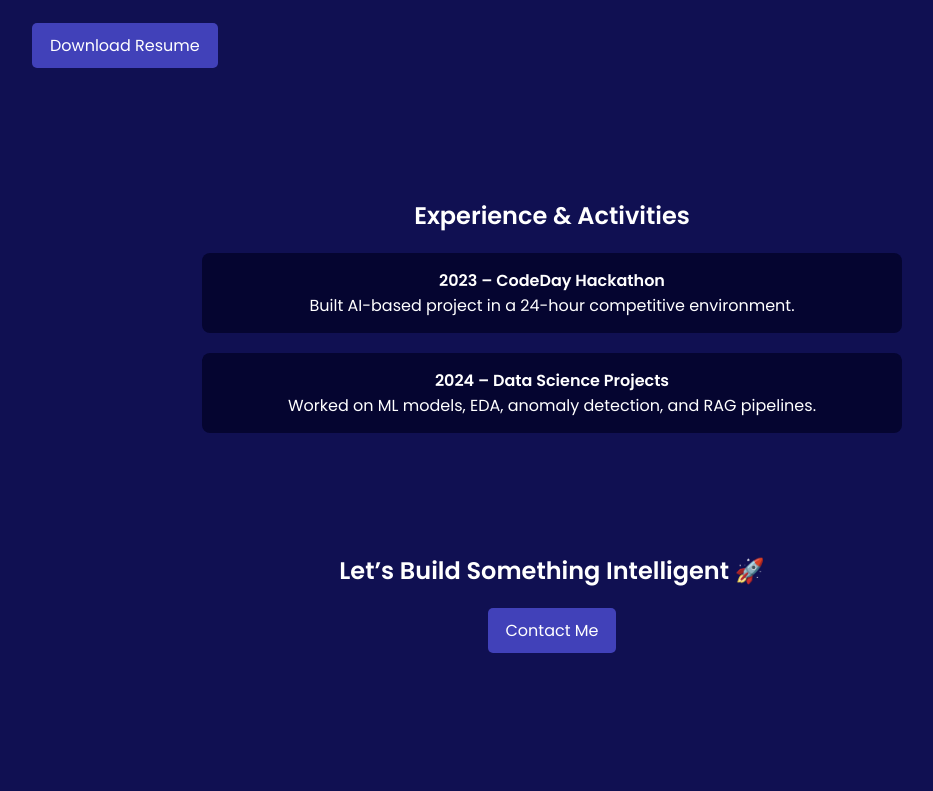
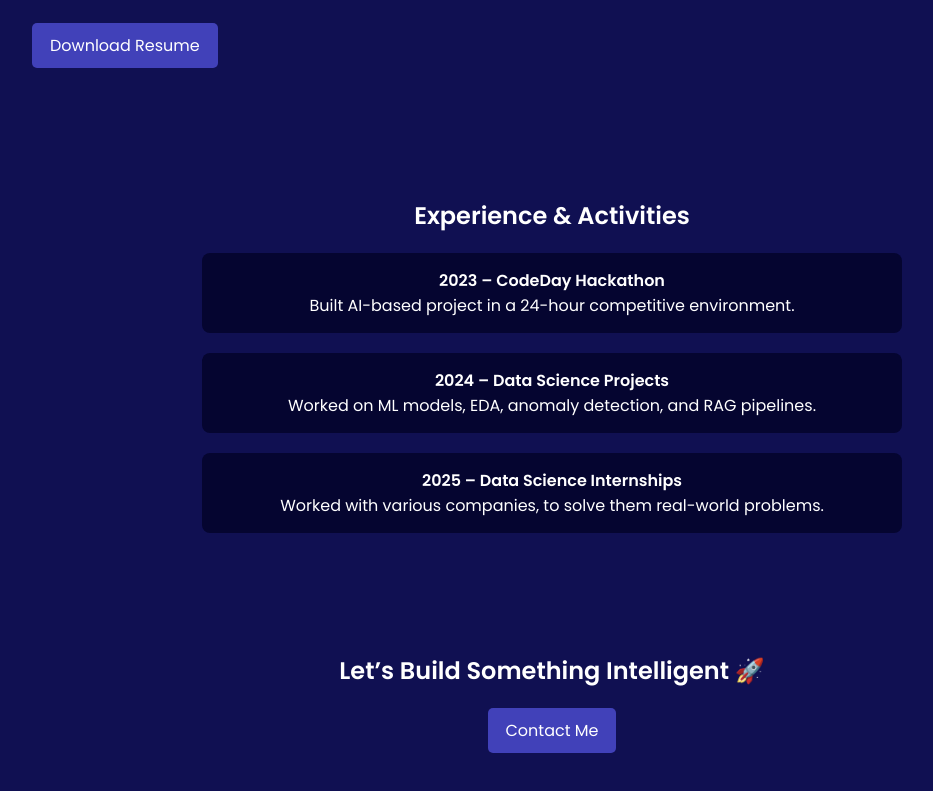
Before and after one commit to DeepTensor-3070/Personal-Portfolio, a plain HTML site: page about.html in a window 1280 px wide. Shown: the part 912-1703 px from the top of the page, without its empty margins (88-1021 px from the left). Before the commit the page ends 1625 px from the top, so only its background shows below. Drawn offline with Linux system fonts and the light colour scheme.

Commit message:
Changes in Project & Worked Section

```diff
--- a/about.html
+++ b/about.html
@@ -95,6 +95,10 @@
         <h4>2024 – Data Science Projects</h4>
         <p>Worked on ML models, EDA, anomaly detection, and RAG pipelines.</p>
       </div>
+       <div class="timeline-item">
+        <h4>2025 – Data Science Internships</h4>
+        <p>Worked with various companies, to solve them real-world problems.</p>
+      </div>
     </div>
   </section>
 
```
Also changed, not shown: project.html (+0 -2 lines).
